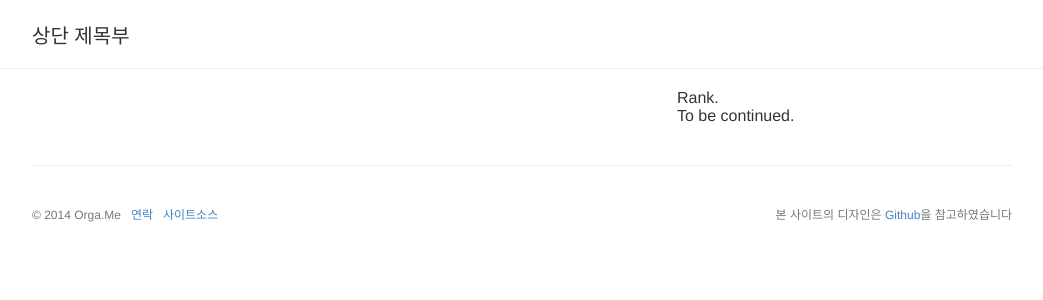
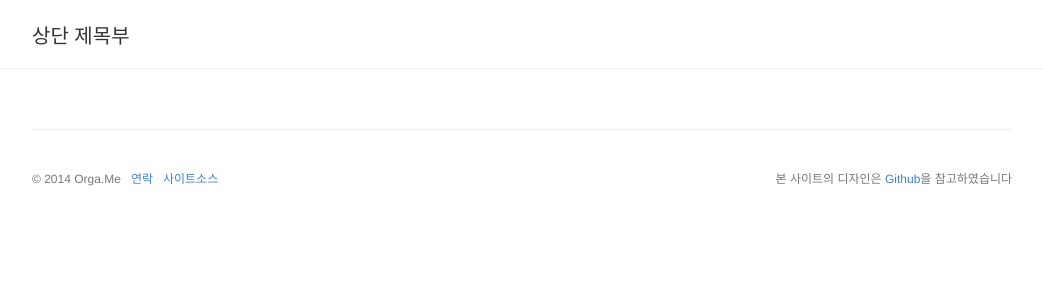
Before and after one commit to jeyraof/orgame, a Django app: page / in a window 1280 px wide. Shown: the part 49-349 px from the top of the page, without its empty margins (118-1161 px from the left). Run offline with Django 3.2, Linux system fonts and the light colour scheme; data that the repository does not hold is empty.

Commit message:
Clear rank division.

```diff
--- a/orgame/templates/index.html
+++ b/orgame/templates/index.html
@@ -24,10 +24,7 @@
                 {% endfor %}
             </ul>
         </div>
-        <div class="rank">
-            Rank.<br>
-            To be continued.
-        </div>
+        <div class="rank"></div>
     </div>
 </div>
 {% endblock %}
```
